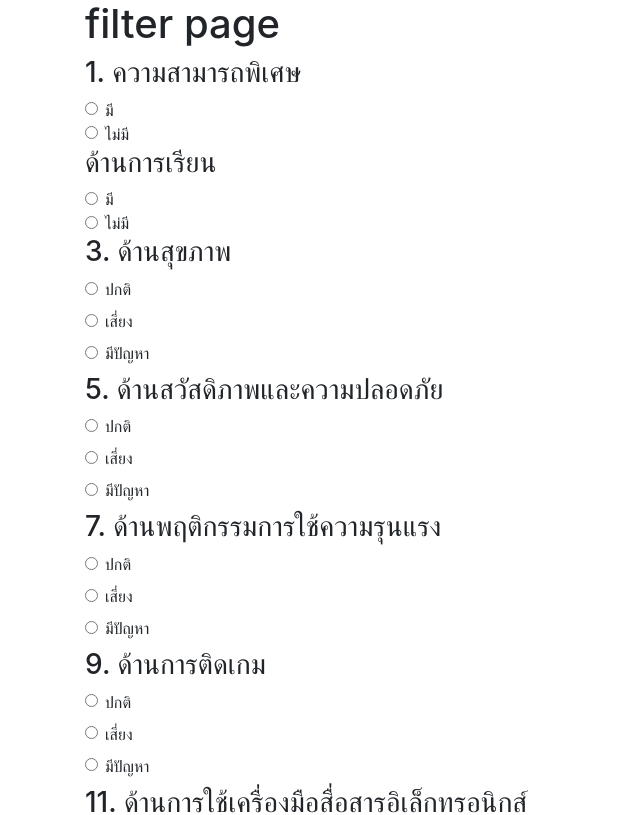
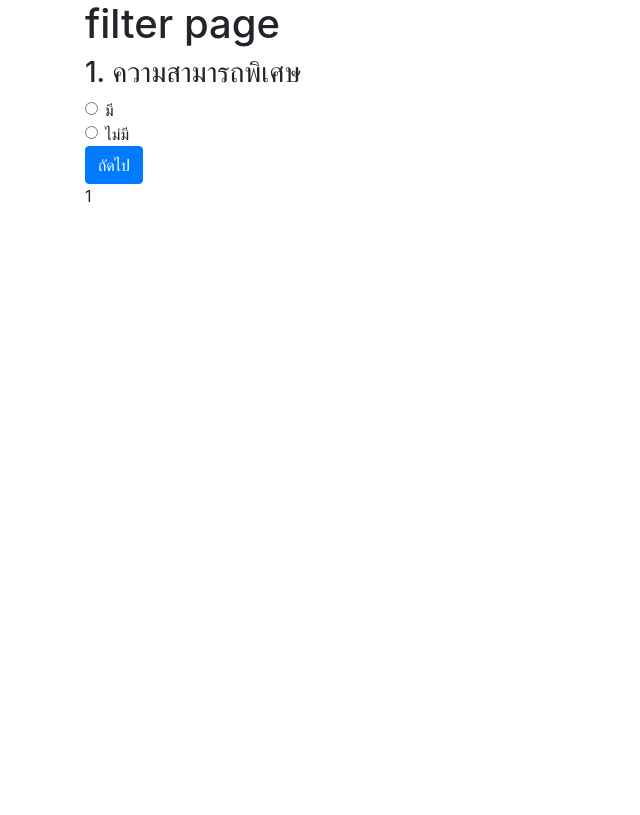
Before and after one commit to F9Uf/imagine-inskru, a Vue app: page /filter in a window 1280 px wide. Shown: the top 815 px of the page, without its empty margins (0-640 px from the left). Built offline with nearby package versions, Linux system fonts and the light colour scheme.

Commit message:
create stepper

```diff
--- a/src/components/filter/filter1.vue
+++ b/src/components/filter/filter1.vue
@@ -18,6 +18,7 @@
                 <input id="form" type="text" class="form-control" :placeholder="item.placholder" v-model="item.text">
             </div>
         </div>
+        <button class="btn btn-primary" @click="next()">ถัดไป</button>
     </div>
 </template>
 
@@ -38,6 +39,12 @@ export default {
                 { title: 'etc', text: '' , placholder: 'อื่นๆ'},
             ]
         }
+    },
+    methods: {
+        next() {
+            console.log('next');
+            this.$store.dispatch('filterNext')
+        }
     }
 }
 </script>
--- a/src/components/filter/filter3.vue
+++ b/src/components/filter/filter3.vue
@@ -19,6 +19,7 @@
         <div class="form-group" v-if="radio === 'r3'">
             <input type="text" class="form-control" v-model="form.r2" placeholder="โปรดระบุ">
         </div>
+        <button class="btn btn-primary" @click="next()">ถัดไป</button>
     </div>
 </template>
 
@@ -32,6 +33,11 @@ export default {
                 r2: '',
             }
         }
+    },
+    methods: {
+        next() {
+            this.$store.dispatch('filterNext')
+        }
     }
 }
 </script>
--- a/src/components/filter/filter5.vue
+++ b/src/components/filter/filter5.vue
@@ -19,6 +19,7 @@
         <div class="form-group" v-if="radio === 'r3'">
             <input type="text" class="form-control" v-model="form.r2" placeholder="โปรดระบุ">
         </div>
+        <button class="btn btn-primary" @click="next()">ถัดไป</button>
     </div>
 </template>
 
--- a/src/components/filter/filter7.vue
+++ b/src/components/filter/filter7.vue
@@ -19,6 +19,7 @@
         <div class="form-group" v-if="radio === 'r3'">
             <input type="text" class="form-control" v-model="form.r2" placeholder="โปรดระบุ">
         </div>
+        <button class="btn btn-primary" @click="next()">ถัดไป</button>
     </div>
 </template>
 
--- a/src/components/filter/filter9.vue
+++ b/src/components/filter/filter9.vue
@@ -19,6 +19,7 @@
         <div class="form-group" v-if="radio === 'r3'">
             <input type="text" class="form-control" v-model="form.r2" placeholder="โปรดระบุ">
         </div>
+        <button class="btn btn-primary" @click="next()">ถัดไป</button>
     </div>
 </template>
 
--- a/src/store.js
+++ b/src/store.js
@@ -5,12 +5,20 @@ Vue.use(Vuex)
 
 export default new Vuex.Store({
   state: {
-
+    filterStep: 1,
+  },
+  getters: {
+    filterStep: state => state.filterStep,
   },
   mutations: {
-
+    setFilterStep (state, payload) {
+      state.filterStep = payload
+    }
   },
   actions: {
-
+    filterNext (context) {
+      context.commit('setFilterStep', context.state.filterStep + 1)
+      console.log(context.state.filterStep);
+    }
   }
 })
--- a/src/views/filter.vue
+++ b/src/views/filter.vue
@@ -1,13 +1,16 @@
 <template>
     <div class="filter mb-5">
         <h1>filter page</h1>
-        <filter1></filter1>
-        <filter2></filter2>
-        <filter3></filter3>
-        <filter5></filter5>
-        <filter7></filter7>
-        <filter9></filter9>
-        <filter11></filter11>
+        <div class="stepper">
+            <filter1 v-if="step === 1"></filter1>
+            <filter2 v-if="step === 2"></filter2>
+            <filter3 v-if="step === 3"></filter3>
+            <filter5 v-if="step === 5"></filter5>
+            <filter7 v-if="step === 7"></filter7>
+            <filter9 v-if="step === 9"></filter9>
+            <filter11 v-if="step === 11"></filter11>
+        </div>
+        {{ step }}
     </div>
 </template>
 
@@ -29,6 +32,24 @@ export default {
         filter7,
         filter9,
         filter11,
+    },
+    data() {
+        return {
+            step: 1,
+        }
+    },
+    computed: {
+        step() {
+            return this.$store.state.filterStep
+        }
+    },
+    mounted() {
+        this.$store.watch(
+            (state, getters) => getters.filterStep,
+            (newV, oldV) => {
+                this.step = newV
+            }
+        )
     }
 }
 </script>
```
